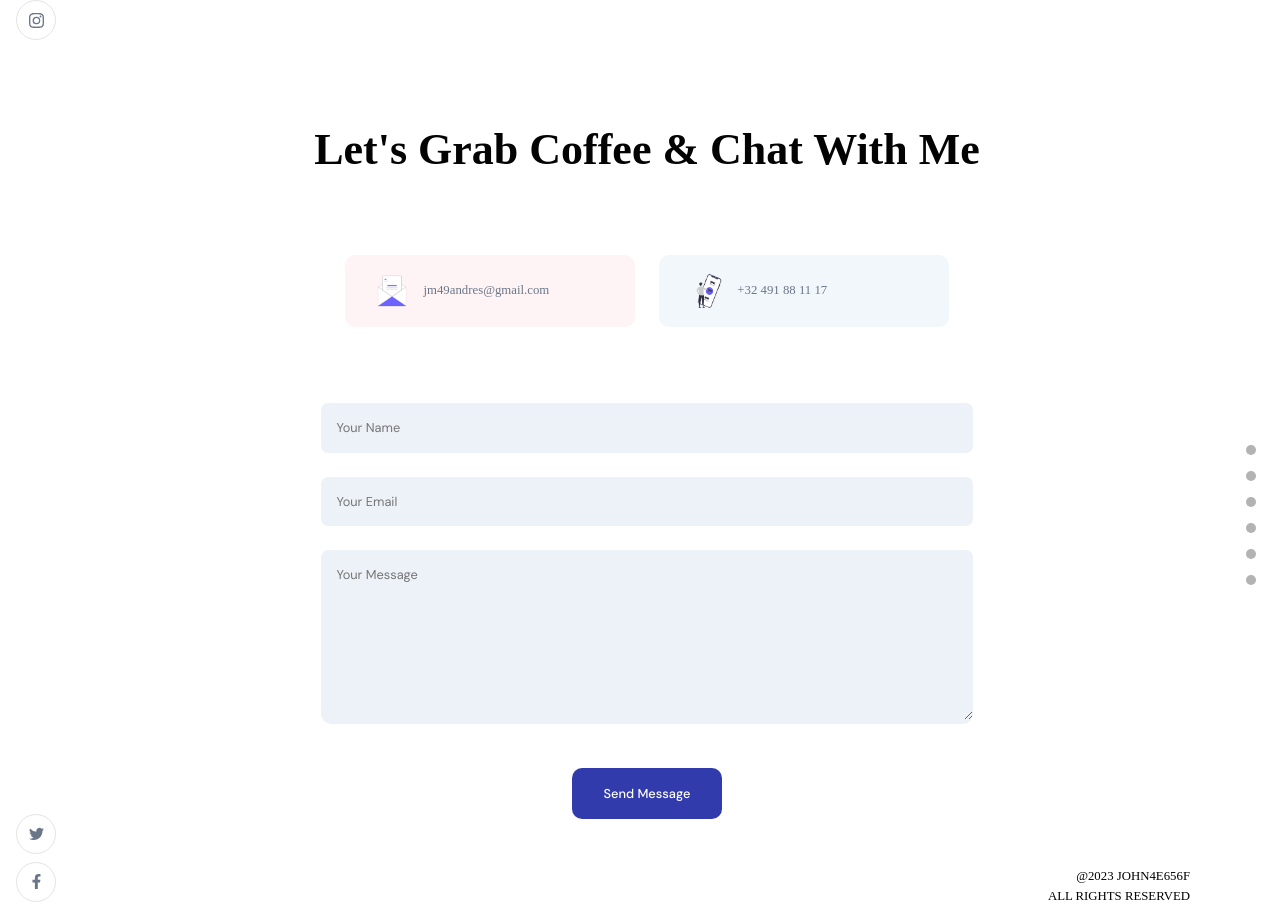
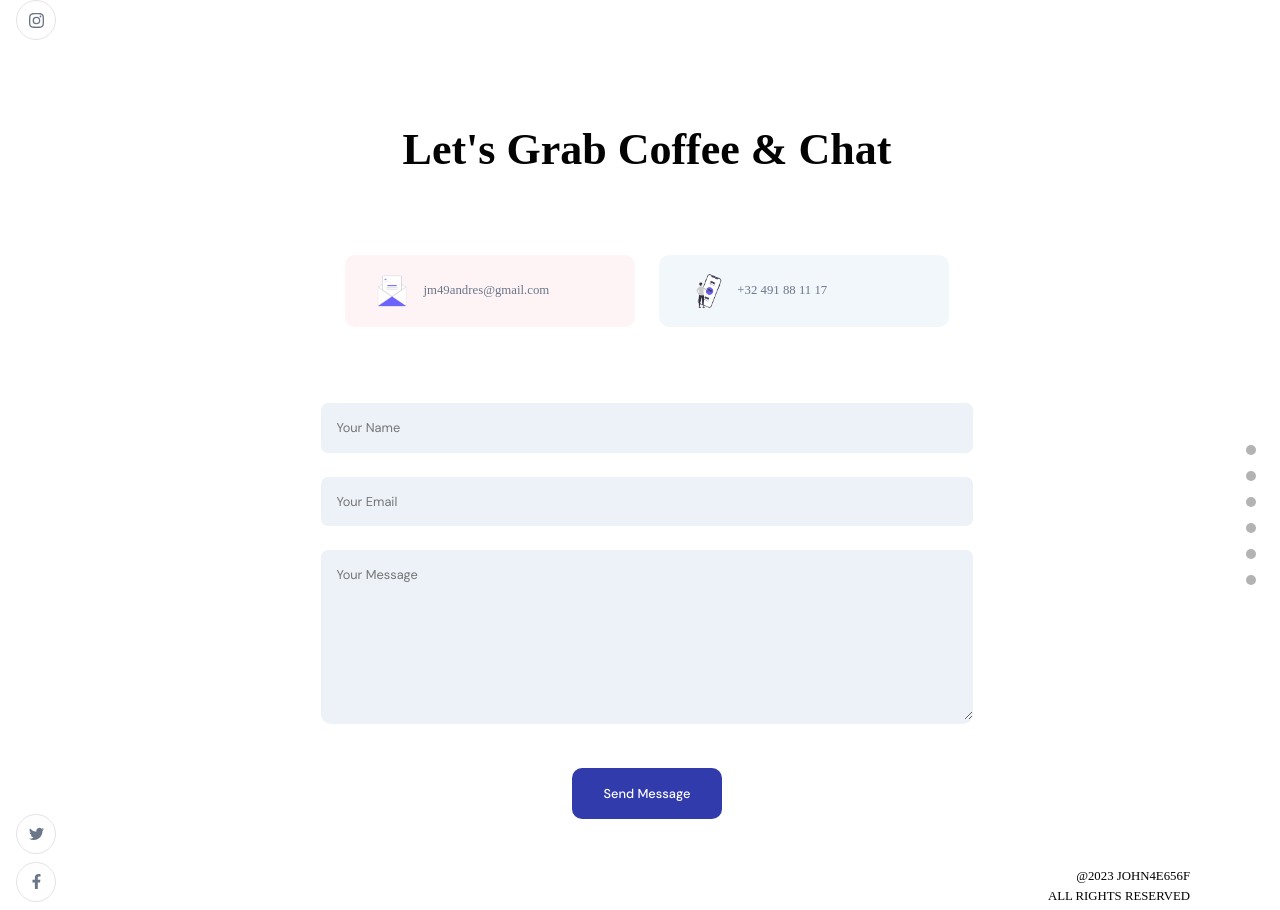
Before and after one commit to John4E656F/john4e656f-portfolio, a React (Vite) app in the folder client/: page / in a window 1280 px wide. Shown: the part 3140-4050 px from the top of the page. Built offline with nearby package versions, Linux system fonts and the light colour scheme; no server answers.

Commit message:
update footer

```diff
--- a/client/src/container/Footer/Footer.jsx
+++ b/client/src/container/Footer/Footer.jsx
@@ -38,7 +38,7 @@ const Footer = () => {
 
   return (
     <>
-      <h2 className='head-text'>Let's grab coffee & chat with me</h2>
+      <h2 className='head-text'>Let's grab coffee & chat</h2>
 
       <div className='app__footer-cards'>
         <div className='app__footer-card '>
```
